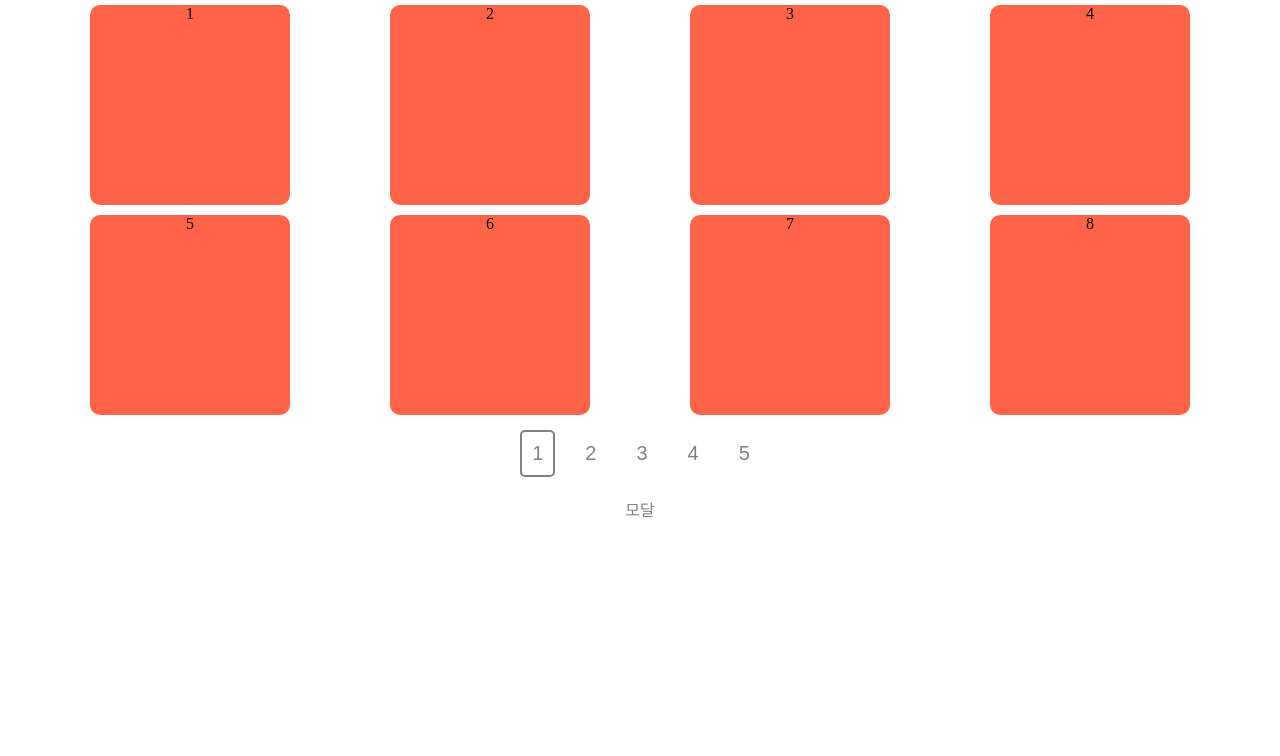
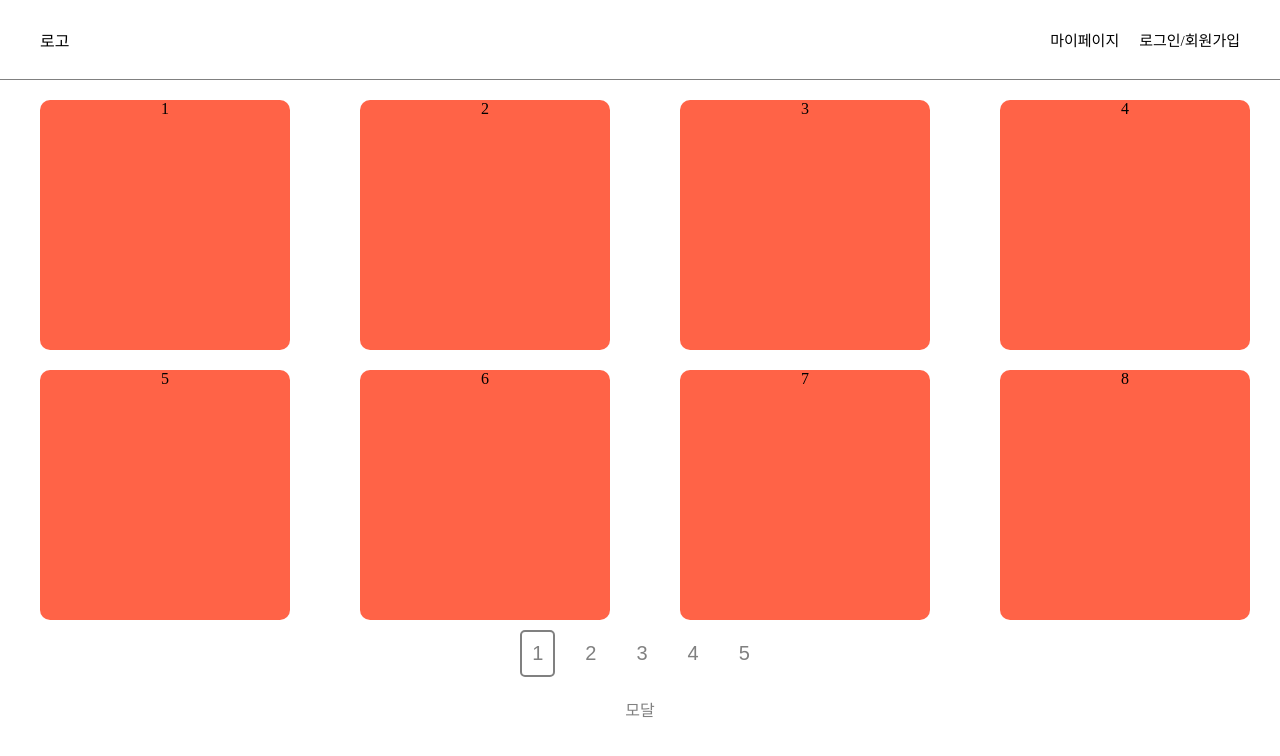
Before and after one commit to Seokjun7074/week5_teamproject, a React (Create React App) app: page / in a window 1280 px wide. Shown: the top 756 px of the page. Built offline with nearby package versions, Linux system fonts and the light colour scheme.

Commit message:
feat: Header 생성

```diff
--- a/src/components/Main/PostCard/style.js
+++ b/src/components/Main/PostCard/style.js
@@ -1,9 +1,9 @@
 import styled from "styled-components";
 
 export const PostCardWrapper = styled.div`
-  width: 200px;
-  height: 200px;
+  width: 250px;
+  height: 250px;
   border-radius: 10px;
   background-color: tomato;
-  margin: 5px;
+  /* margin: 10px; */
 `;
--- a/src/components/Main/PostsPagination/style.js
+++ b/src/components/Main/PostsPagination/style.js
@@ -9,10 +9,13 @@ export const PostPaginationWrapper = styled.div`
 `;
 
 export const PaginationContainer = styled.div`
+  width: 100%;
   display: grid;
   grid-template-columns: repeat(4, minmax(300px, auto));
   flex-wrap: wrap;
-  justify-items: center;
+  justify-content: space-between;
+  gap: 20px;
+  margin-top: 20px;
 `;
 
 export const PaginationNavigator = styled.div`
--- /dev/null
+++ b/src/components/header/index.js
@@ -0,0 +1,24 @@
+// import { CustomButton } from "../CustomButton";
+import {
+  HeaderWrapper,
+  Navigator,
+  NavRight,
+  NavMypage,
+  NavLogin,
+} from "./style";
+
+const Header = () => {
+  return (
+    <HeaderWrapper>
+      <Navigator>
+        <div>로고</div>
+        <NavRight>
+          <NavMypage>마이페이지</NavMypage>
+          <NavLogin>로그인/회원가입</NavLogin>
+        </NavRight>
+      </Navigator>
+    </HeaderWrapper>
+  );
+};
+
+export default Header;
--- /dev/null
+++ b/src/components/header/style.js
@@ -0,0 +1,30 @@
+import styled from "styled-components";
+
+export const HeaderWrapper = styled.header`
+  width: 100%;
+  height: 80px;
+  display: flex;
+  border-bottom: 1px solid grey;
+  justify-content: center;
+`;
+export const Navigator = styled.div`
+  width: 1200px;
+  height: 100%;
+  display: flex;
+  align-items: center;
+`;
+
+export const NavRight = styled.div`
+  margin-left: auto;
+  display: flex;
+  justify-content: space-between;
+  gap: 20px;
+`;
+
+export const NavMypage = styled.span`
+  // 로그인 여부에 따라서 보여줄거
+  font-size: ${(props) => props.theme.fontSize.large};
+  cursor: pointer;
+`;
+
+export const NavLogin = styled(NavMypage)``;
--- a/src/pages/login/Join.js
+++ b/src/pages/login/Join.js
@@ -1,4 +1,4 @@
-import React, { useState } from 'react';
+import React, { useState, useEffect } from 'react';
 import "./style.css";
 import { StForm, StWrap, StWrapInner, StInput, StButton, StDiv } from './styleCompo';
 import Swal from 'sweetalert2'
@@ -11,6 +11,18 @@ import { useParams } from 'react-router-dom';
 const MySwal = withReactContent(Swal);
 
 const Join = () => {
+
+  const [id, setId] = useState(null);
+  const [pw, setPw] = useState(null);
+  const [gender,setGender] = useState("F");
+  // month selected first, and then day selected (optional)
+  const month = [1,2,3,4,5,6,7,8,9,10,11,12];
+  const day = [1,2,3,4,5,6,7,8,9,10,11,12,13,14,15,16,17,18,19,20,21,22,24,25,26,27,28,29,30,31];
+  const [monthSelected, setMonthSelected] = useState(0);
+  const [daySelected, setDaySelected] = useState(0);
+  const [date,setDate] = useState([1,1]);
+
+
      const onKeyPress = (e) => {
         if(e.key === 'Enter') {
           console.log("Enter!");
@@ -31,32 +43,31 @@ const Join = () => {
     }
 
     const onChangeGen = (e) =>{
-      console.log(e.target.value);
+      // console.log(e.target.value);
       // console.log(e.target.id);
       (e.target.id==="F") ? setGender("female") : setGender("male");
     }
 
     const handleChange1 = (e) => {
         // console.log(e.target.value);
+        // console.log(monthSelected);
       setMonthSelected(e.target.value);
-      console.log(monthSelected);
     }
 
-    const handleChange2 = (e) => {
+
+
+    function handleChange2(e) {
       // console.log(e.target.value);
-    setDaySelected(e.target.value);
-    console.log(daySelected);
-  }
-
-    const [id, setId] = useState(null);
-    const [pw, setPw] = useState(null);
-    const [gender,setGender] = useState("F");
-    // month selected first, and then day selected (optional)
-    const month = [1,2,3,4,5,6,7,8,9,10,11,12];
-    const day = [1,2,3,4,5,6,7,8,9,10,11,12,13,14,15,16,17,18,19,20,21,22,24,25,26,27,28,29,30,31];
-    const [monthSelected, setMonthSelected] = useState(0);
-    const [daySelected, setDaySelected] = useState(0);
-    const [date,setDate] = useState([1,1]);
+      // console.log(daySelected);
+      setDaySelected(e.target.value);
+    }
+    // state 비동기성으로 한 박자씩 늦게 console 작용
+    useEffect(() => {
+          console.log(gender);
+          console.log(monthSelected);
+          console.log(daySelected);
+        // eslint-disable-next-line no-use-before-define
+        }, [daySelected, gender, monthSelected]);
 
   // let genderS = Array.from(document.getElementsByName("genderS")).find(r => r.checked).value;
   //http://daplus.net/javascript-%EC%84%A0%ED%83%9D%ED%95%9C-%EB%9D%BC%EB%94%94%EC%98%A4-%EB%B2%84%ED%8A%BC%EC%9D%98-%EA%B0%92%EC%9D%84-%EC%96%BB%EB%8A%94-%EB%B0%A9%EB%B2%95/
@@ -67,10 +78,10 @@ return (
       muted
       loop
       src="https://pixabay.com/ko/videos/download/video-2142_medium.mp4"
-      height="100%"
+      width="100%"
     />
     <StWrapInner join>
-      <h1 style={{ margin: "30px", fontSize: "7vh" }}>CAFE JOA</h1>
+      <h1 style={{ margin: "30px" }}>CAFE JOA</h1>
       <StForm onSubmit={OnSubmitHandler}>
         <span className="icon is-left">
           <i className="fa fa-user" style={{ marginRight: "10px" }} />
@@ -97,10 +108,10 @@ return (
           <i className="fa fa-calendar" style={{ marginRight: "5px" }} />
         </span>
         <StDiv bday>BIRTHDAY</StDiv>
-        <select name="monthSelected" onChange={(e) => handleChange1(e)}>
+        <select birth name="monthSelected" onChange={(e) => handleChange1(e)}>
     {month.map((arrayItem,index) => <option key={index}value={arrayItem}>{arrayItem}</option>)}
     </select>
-    <select name="daySelected" onChange={(e) => handleChange2(e)}>
+    <select birth name="daySelected" onChange={(e) => handleChange2(e)}>
     {day.map((arrayItem,idx) => <option key={idx} value={arrayItem}>{arrayItem}</option>)}
     </select>
         <br />
--- a/src/pages/login/Login.js
+++ b/src/pages/login/Login.js
@@ -1,4 +1,4 @@
-import React, { useState } from 'react';
+import React, { useEffect, useState } from 'react';
 import "./style.css";
 import { StForm, StWrap, StWrapInner, StInput, StButton } from './styleCompo';
 // import ReactPlayer from 'react-player';
@@ -12,7 +12,9 @@ const Login = () => {
 
     const OnSubmitHandler = (e) =>{
         e.preventDefault();
-        console.log(e.current);
+        // console.log(e.current);
+
+
     }
 
     const [id, setId] = useState(null);
@@ -23,9 +25,9 @@ const Login = () => {
 <StWrap>
 <video autoPlay muted loop
     src="https://pixabay.com/ko/videos/download/video-28236_medium.mp4"
-    height="100%"/>
+    width="100%"/>
     <StWrapInner login>
-        <h1 style={{margin: "50px",fontSize: "7vh"}}>CAFE JOA</h1>
+        <h1 style={{margin: "50px"}}>CAFE JOA</h1>
         <StForm onSubmit={OnSubmitHandler}>
         <span className="icon is-left"><i className="fa fa-user" style={{marginRight: "10px"}}/></span>
         <StInput login placeholder='ID'></StInput>
--- a/src/pages/login/style.css
+++ b/src/pages/login/style.css
@@ -1,4 +1,5 @@
 /* 로그인, 회원가입 아이콘 불러올시 필요 font-awesome v4.7.0 */
+/* https://fontawesome.com/v4/icons/ */
 @import url("//maxcdn.bootstrapcdn.com/font-awesome/4.7.0/css/font-awesome.min.css");
 body::-webkit-scrollbar {
     width: 15px; /* 스크롤바의 너비 */
--- a/src/pages/main/Main.js
+++ b/src/pages/main/Main.js
@@ -3,6 +3,7 @@ import PostPagination from "../../components/Main/PostsPagination";
 import { CustomButton } from "../../components/CustomButton";
 import Modal from "../../components/modal";
 import { useState } from "react";
+import Header from "../../components/header";
 const Main = () => {
   // 모달창 토글부분
   const [modalToggel, setModlaToggle] = useState(false);
@@ -12,6 +13,7 @@ const Main = () => {
 
   return (
     <MainWrapper>
+      <Header></Header>
       <PostPagination></PostPagination>
       <Modal visible={modalToggel} closeModal={closeModal}>
         <h1>모달창입니다.</h1>
```
